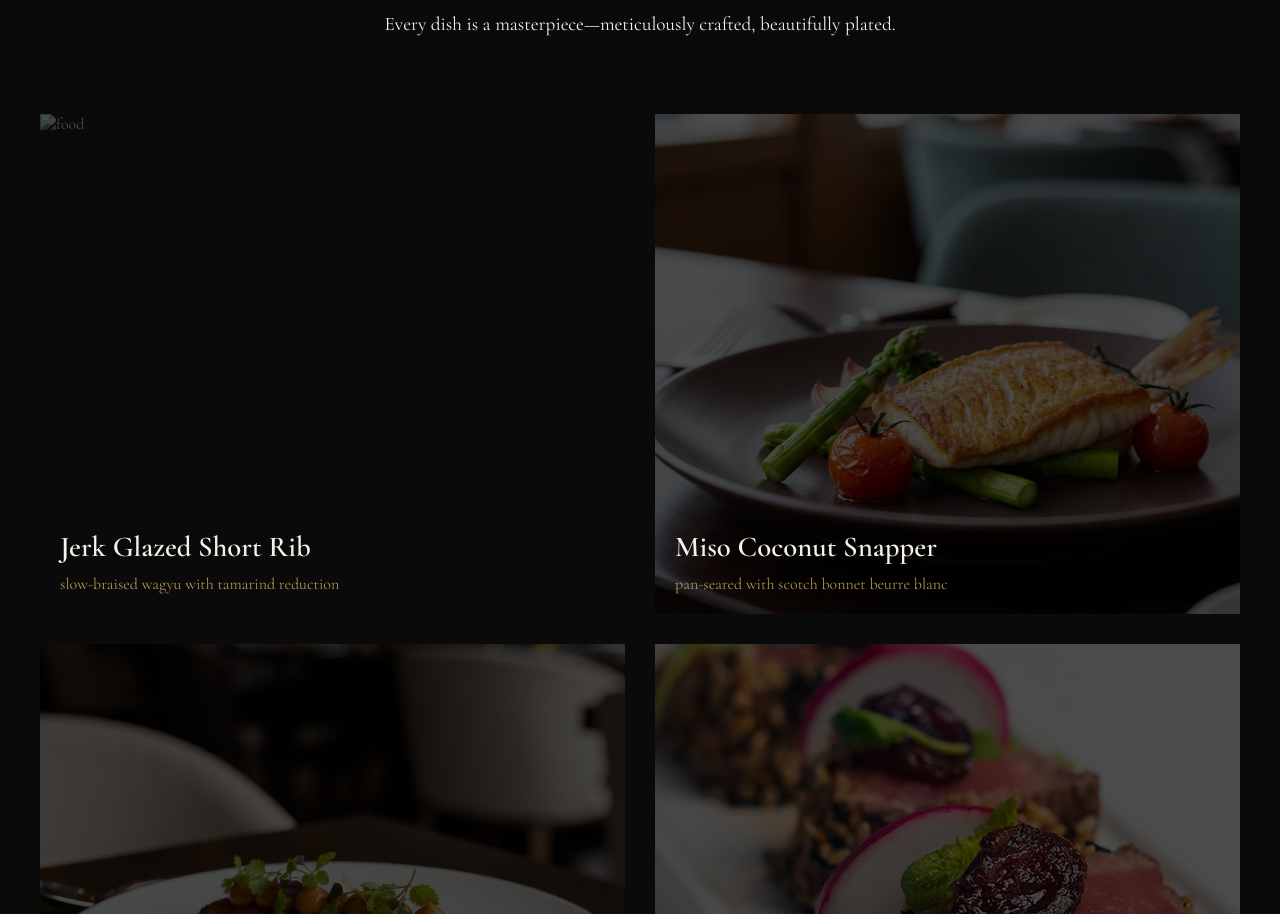
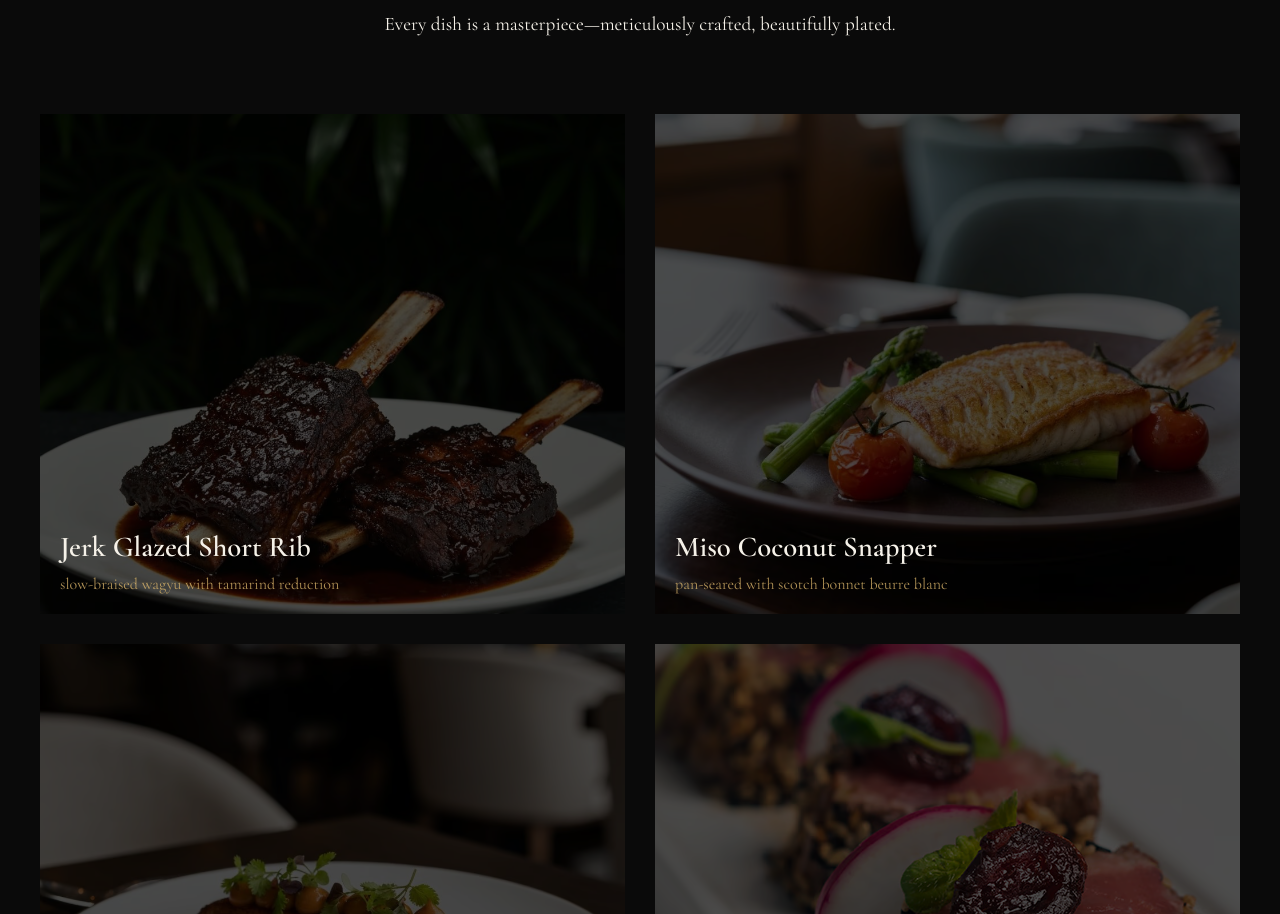
Before and after one commit to BradTsague/brothers-catering, a website: page index.html in a window 1280 px wide. Shown: the part 3263-4177 px from the top of the page. Drawn offline with nearby package versions, Linux system fonts and the light colour scheme.

Commit message:
fixed the pictures issues

```diff
--- a/index.html
+++ b/index.html
@@ -195,7 +195,7 @@
         </div>
         <div class="meal-gallery">
             <div class="meal-item">
-                <img src="/pictures/pic50.jpg" alt="food">
+                <img src="/pictures/pic50.avif" alt="food">
                 <div class="card-content">
                     <h3> Jerk Glazed Short Rib</h3>
                     <p>slow-braised wagyu with tamarind reduction</p>
```
